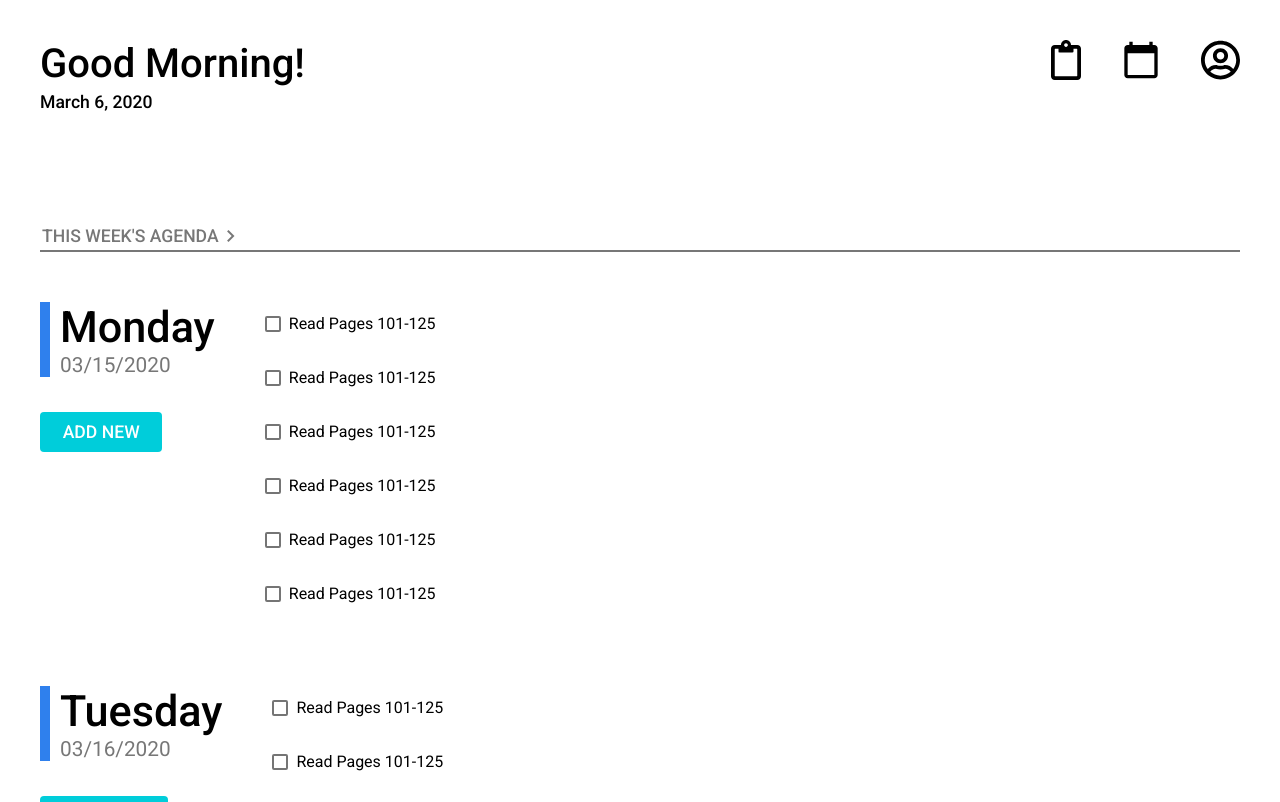
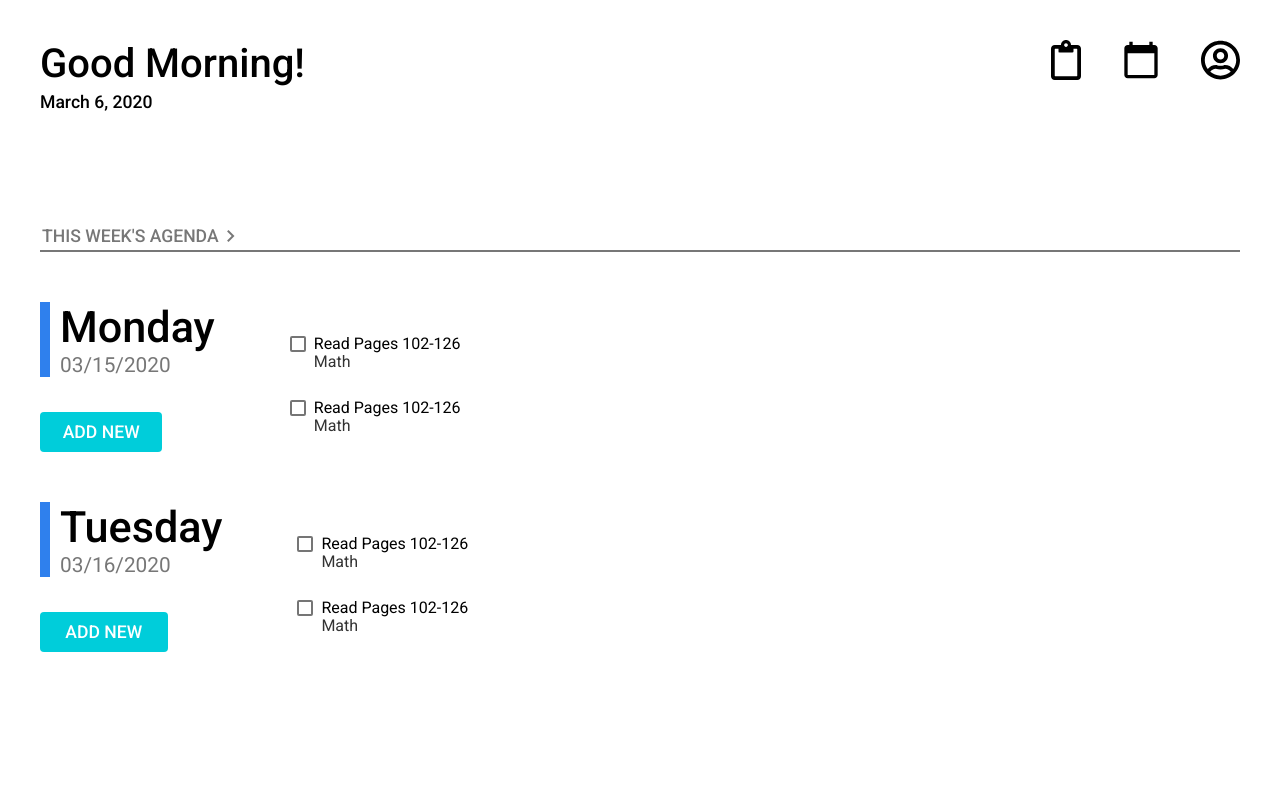
Before and after one commit to Shaurya-Sarma/schoolie-gui, an Angular app: page /home in a window 1280 px wide. Shown: the top 802 px of the page. Built offline with nearby package versions, Linux system fonts and the light colour scheme.

Commit message:
Updated Task Styles

```diff
--- a/src/app/home/home.component.html
+++ b/src/app/home/home.component.html
@@ -32,24 +32,20 @@
           </button>
         </div>
         <div class="home-page__tasks">
-          <mat-checkbox class="home-page__task"
-            >Read Pages 101-125</mat-checkbox
-          >
-          <mat-checkbox class="home-page__task"
-            >Read Pages 101-125</mat-checkbox
-          >
-          <mat-checkbox class="home-page__task"
-            >Read Pages 101-125</mat-checkbox
-          >
-          <mat-checkbox class="home-page__task"
-            >Read Pages 101-125</mat-checkbox
-          >
-          <mat-checkbox class="home-page__task"
-            >Read Pages 101-125</mat-checkbox
-          >
-          <mat-checkbox class="home-page__task"
-            >Read Pages 101-125</mat-checkbox
-          >
+          <div class="home-page__task">
+            <mat-checkbox class="home-page__checkbox" color="primary"
+              >Read Pages 102-126</mat-checkbox
+            >
+            <p class="home-page__subject">Math</p>
+            <mat-icon class="home-page__delete">delete</mat-icon>
+          </div>
+          <div class="home-page__task">
+            <mat-checkbox class="home-page__checkbox" color="primary"
+              >Read Pages 102-126</mat-checkbox
+            >
+            <p class="home-page__subject">Math</p>
+            <mat-icon class="home-page__delete">delete</mat-icon>
+          </div>
         </div>
         <div class="home-page__tasks--none" *ngIf=""></div>
       </div>
--- a/src/app/home/home.component.scss
+++ b/src/app/home/home.component.scss
@@ -77,11 +77,38 @@
 
   &__tasks {
     margin: 10px 0 0 50px;
+    width: 100%;
   }
 
   &__task {
-    display: block;
-    margin-bottom: 30px;
+    transition: 0.4s all;
+    display: flex;
+    padding: 20px 25px;
+    &:hover {
+      background-color: #f2f2f2;
+      .home-page__delete {
+        transition: 0.4s;
+        opacity: 1;
+      }
+    }
+  }
+
+  &__delete {
+    transition: 0.4s;
+    opacity: 0;
+    position: absolute;
+    right: 0;
+    margin-right: 65px;
+    color: #eb5757;
+    &:hover {
+      cursor: pointer;
+    }
+  }
+
+  &__subject {
+    position: absolute;
+    margin: 20px 0 0 24px;
+    color: #333333;
   }
 
   &__btn {
```
